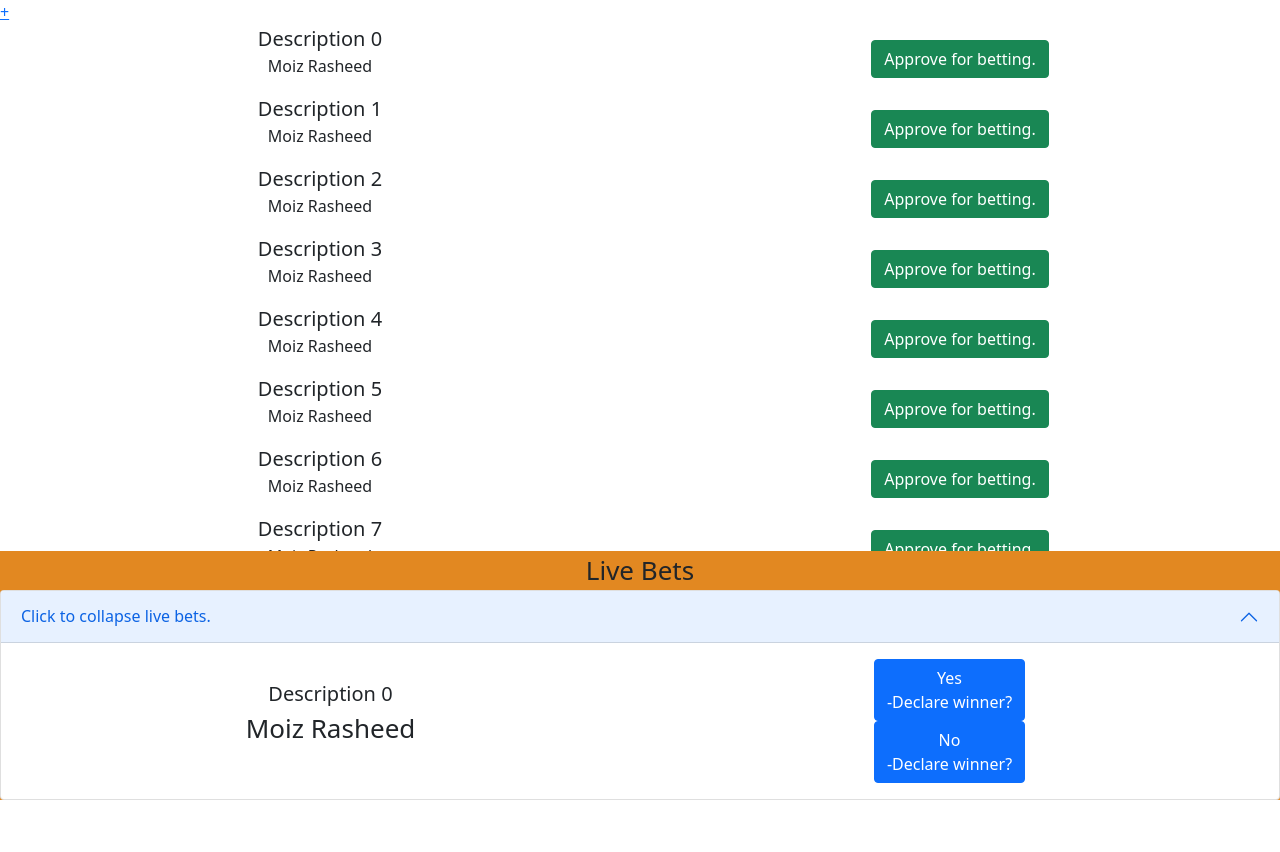
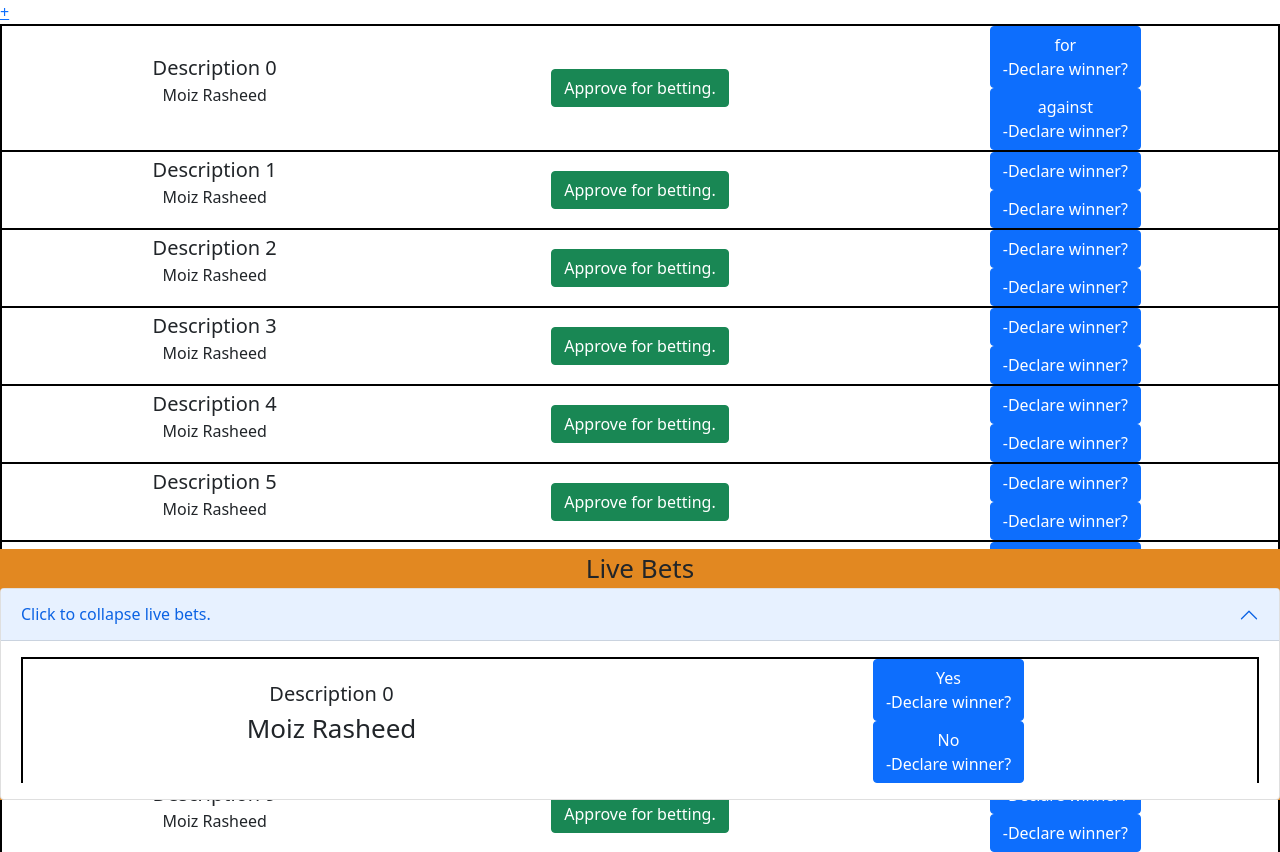
Before and after one commit to Iampizzaprincess/5GHackathon-FrontEnd, a React (Create React App) app: page /f in a window 1280 px wide. Before the commit the page ends 800 px from the top, so only its background shows below. Built offline with nearby package versions, Linux system fonts and the light colour scheme; no server answers.

Commit message:
added some borders and fixed some buttons

```diff
--- a/src/App.css
+++ b/src/App.css
@@ -21,6 +21,10 @@
 
 .betItem{
   text-align: center;
+  border-width: 2px;
+  border-style: solid;
+  border-color: black;
+  border-bottom: none;
 }
 
 @media (prefers-reduced-motion: no-preference) {
--- a/src/betlist/betlistitem.component.js
+++ b/src/betlist/betlistitem.component.js
@@ -57,11 +57,11 @@ class BetListItem extends React.Component {
                     </div>
                   </button>
               </div>
-            <div className ={(this.isMod)&&(!this.props.isNotVote) ? 'hide':'col'} >
+            <div className ="col">
               <div>
                 <button type="button" className="btn btn-primary">
                   {this.props.bet.option1}
-                  <div className= {(this.isMod)&&(this.props.isNotVote)? 'App':'hide'}>
+                  <div className= {(this.isMod)? 'App':'hide'}>
                     -Declare winner?
                   </div>
                 </button>
@@ -69,7 +69,7 @@ class BetListItem extends React.Component {
               <div>
                 <button type="button" className="btn btn-primary">
                   {this.props.bet.option2}
-                  <div className= {(this.isMod)&&(this.props.isNotVote)? 'App':'hide'}>
+                  <div className= {(this.isMod)? 'App':'hide'}>
                     -Declare winner?
                   </div>
                 </button>
```
